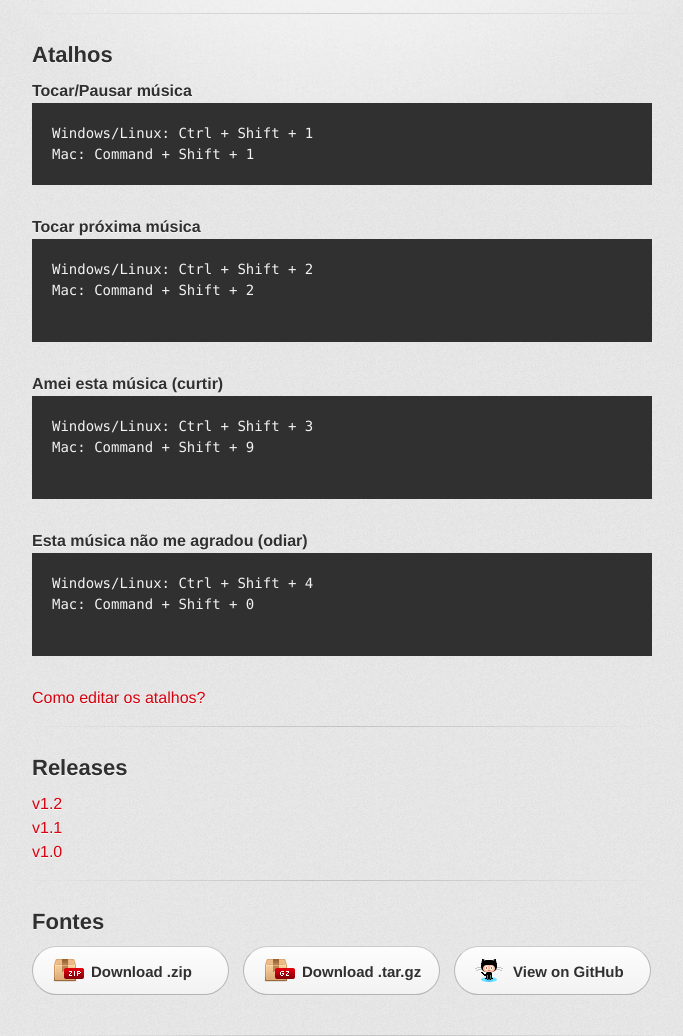
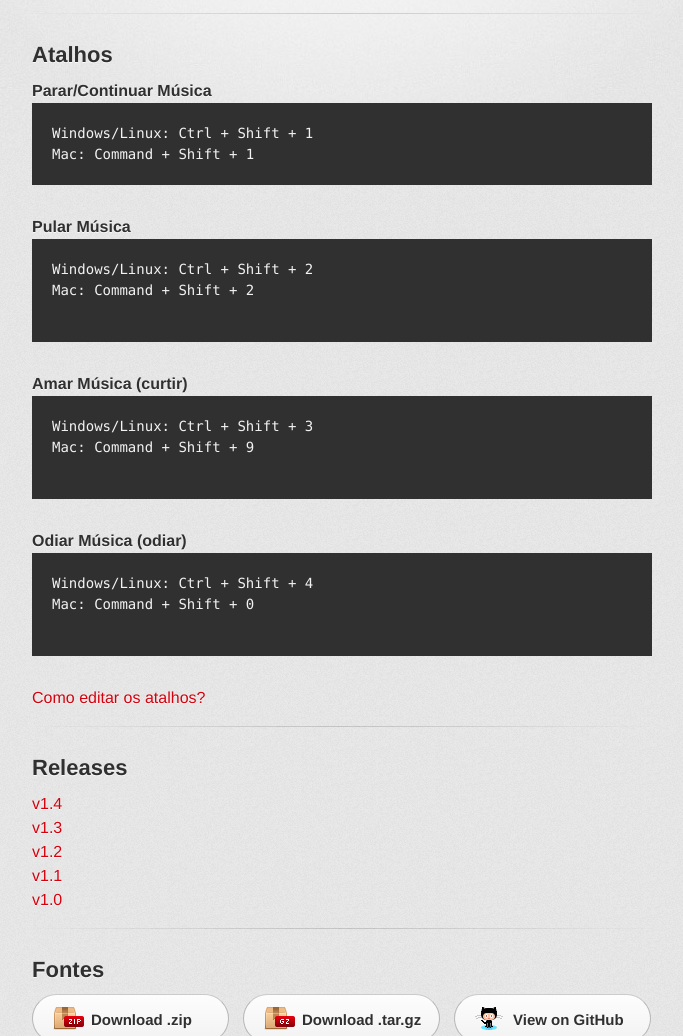
Before and after one commit to michelmelo/superplayer-control-chrome, a plain HTML site: page index.html in a window 1280 px wide. Shown: the part 427-1463 px from the top of the page, without its empty margins (298-981 px from the left). Drawn offline with Linux system fonts and the light colour scheme; a web font is replaced by a local one.

Commit message:
Incluindo novos realeses

```diff
--- a/index.html
+++ b/index.html
@@ -51,27 +51,27 @@
           <h2>Atalhos</h2>
 
           <h4>
-              Tocar/Pausar música
+              Parar/Continuar Música
           </h4>
           <pre><code>Windows/Linux: Ctrl + Shift + 1
 Mac: Command + Shift + 1</code></pre>
 
           <h4>
-            Tocar próxima música
+            Pular Música
           </h4>
           <pre><code>Windows/Linux: Ctrl + Shift + 2
 Mac: Command + Shift + 2
           </code></pre>
 
           <h4>
-            Amei esta música (curtir)
+            Amar Música (curtir)
           </h4>
           <pre><code>Windows/Linux: Ctrl + Shift + 3
 Mac: Command + Shift + 9
           </code></pre>
 
           <h4>
-            Esta música não me agradou (odiar)
+            Odiar Música (odiar)
           </h4>
           <pre><code>Windows/Linux: Ctrl + Shift + 4
 Mac: Command + Shift + 0
@@ -84,11 +84,15 @@ Mac: Command + Shift + 0
 
           <h2>Releases</h2>
           <section id="releases" class="clearfix">
-            <a href="https://github.com/romuloalves/superplayer-control/releases/tag/1.2" title="v1.2">v1.2</a>
+            <a href="https://github.com/romuloalves/superplayer-control/releases/tag/1.4" target="_blank" title="v1.4">v1.4</a>
             <br>
-            <a href="https://github.com/romuloalves/superplayer-control/releases/tag/1.1" title="v1.1">v1.1</a>
+            <a href="https://github.com/romuloalves/superplayer-control/releases/tag/1.3" target="_blank" title="v1.3">v1.3</a>
             <br>
-            <a href="https://github.com/romuloalves/superplayer-control/releases/tag/1.0" title="v1.0">v1.0</a>
+            <a href="https://github.com/romuloalves/superplayer-control/releases/tag/1.2" target="_blank" title="v1.2">v1.2</a>
+            <br>
+            <a href="https://github.com/romuloalves/superplayer-control/releases/tag/1.1" target="_blank" title="v1.1">v1.1</a>
+            <br>
+            <a href="https://github.com/romuloalves/superplayer-control/releases/tag/1.0" target="_blank" title="v1.0">v1.0</a>
           </section>
 
           <hr>
```
